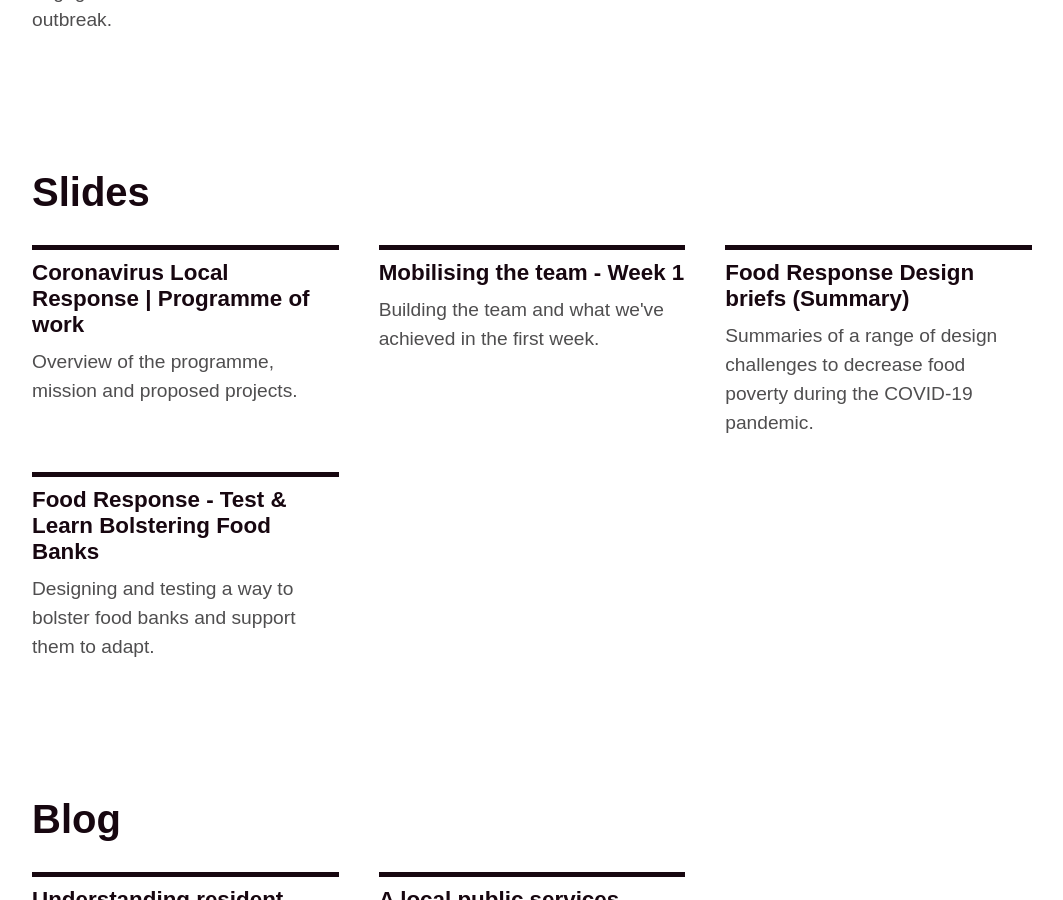
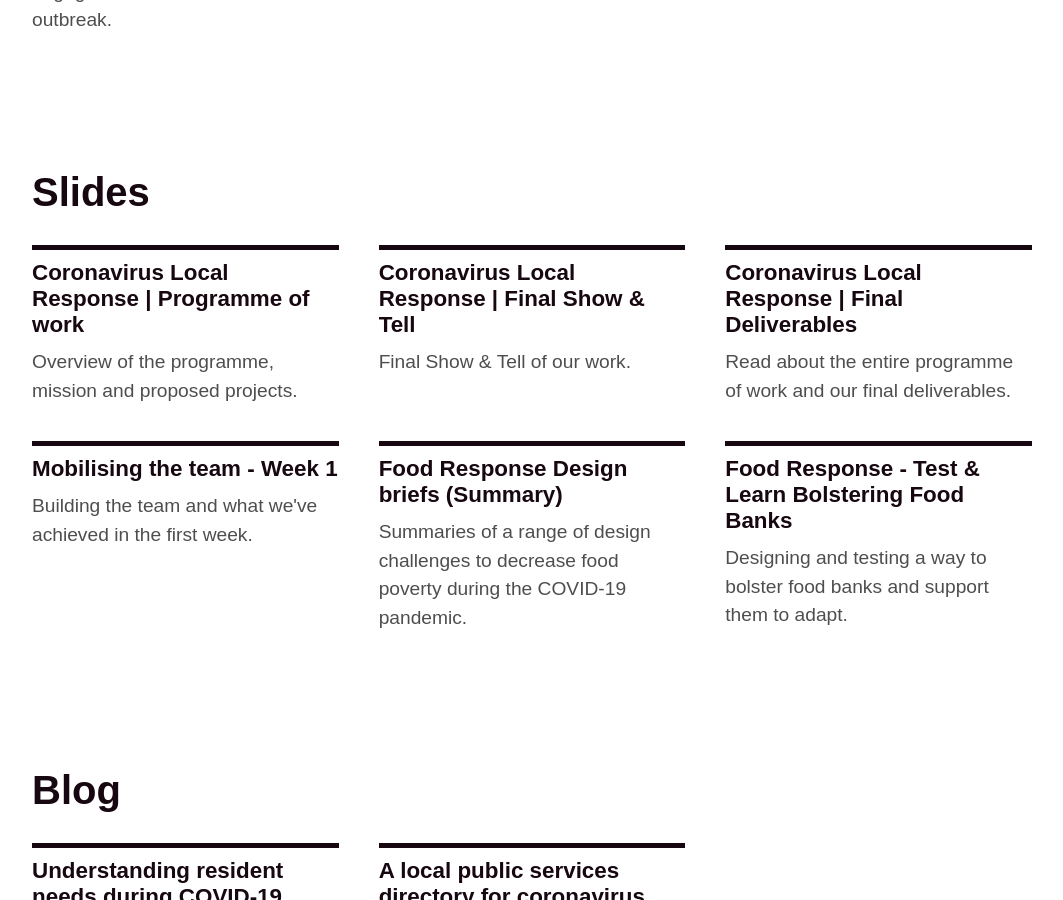
Before and after one commit to wearefuturegov/london-coronavirus-response-microsite, a Jekyll site: the page built from index.markdown, in a window 1280 px wide and 900 px high, scrolled down 2150 px. Shown: the whole window, without its empty margins (108-1171 px from the left). Built offline with Jekyll 4.4.1, drawn with Linux system fonts in a browser that asks for light colours; some web fonts are replaced.

Commit message:
Update slides.yml

```diff
--- a/_data/slides.yml
+++ b/_data/slides.yml
@@ -1,6 +1,14 @@
 - title: Coronavirus Local Response | Programme of work
   url: https://docs.google.com/presentation/d/1RuWf8i9tpsAP8wZgD3dAO2xc14mbpi6sSkVR5nlJOSs/edit?usp=sharing
   caption: Overview of the programme, mission and proposed projects.
+
+- title: Coronavirus Local Response | Final Show & Tell
+  url: https://docs.google.com/presentation/d/1BY5_wZAj7ZSRmO4XpjRCMrdY_2NnnoUiogRtf6dVvSA/edit?usp=sharing
+  caption: Final Show & Tell of our work.
+
+- title: Coronavirus Local Response | Final Deliverables
+  url: https://docs.google.com/presentation/d/1_lsb95bMqhCYM5eahSXJezYXKU9LhsPqyJGDT-nrYeg/edit?usp=sharing
+  caption: Read about the entire programme of work and our final deliverables.
 
 - title: Mobilising the team - Week 1
   url: https://docs.google.com/presentation/d/1ZY0hZtjO6fSutKl0pAkPRvVkGzyQtmlgGMZzyE4RFy8/edit?usp=sharing
```
